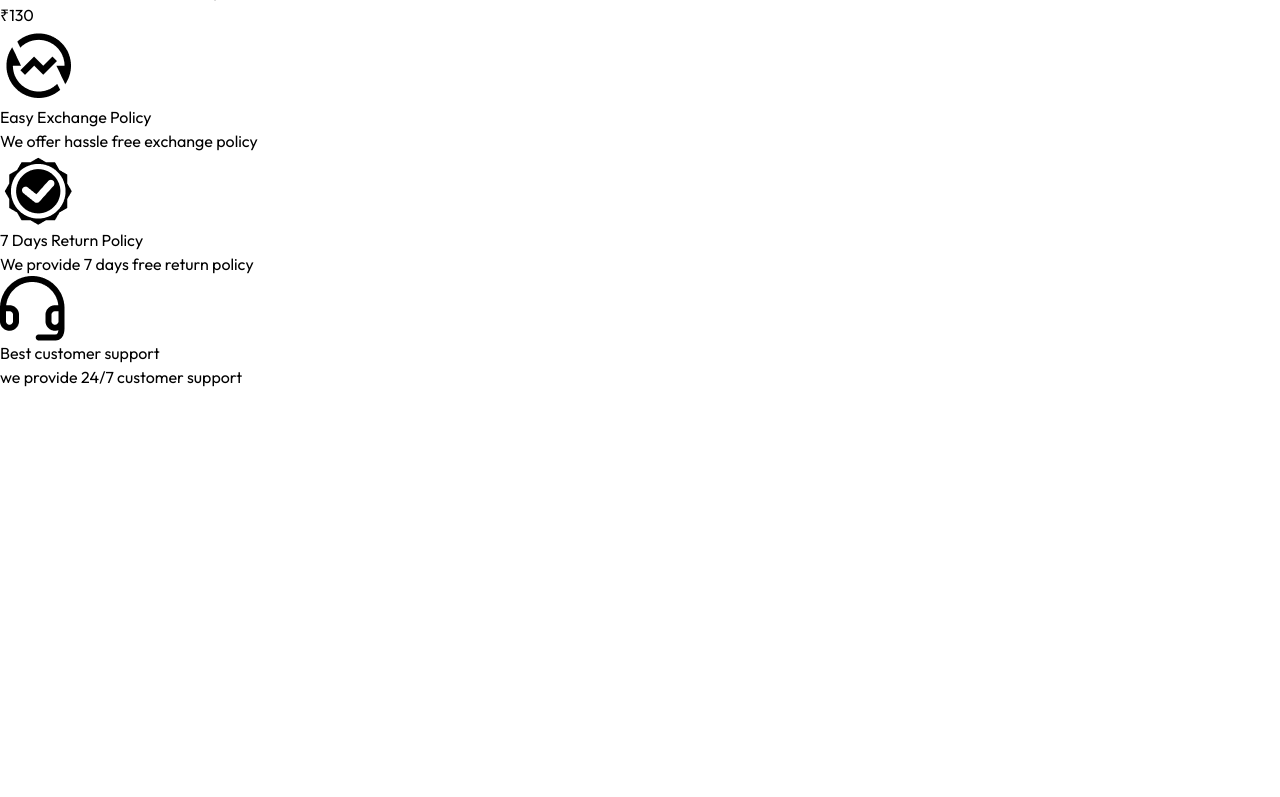
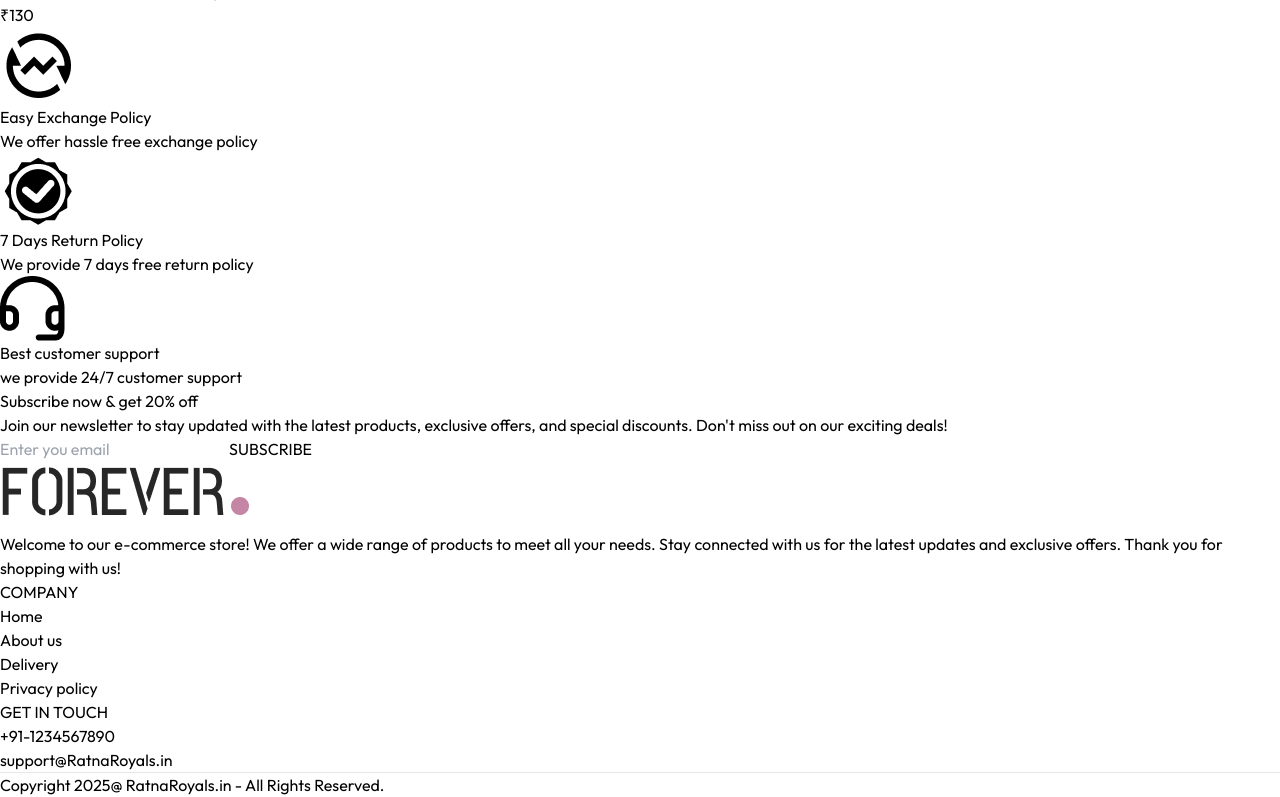
Before and after one commit to iaman-mishra/E-Commerce, a React (Vite) app in the folder frontend/: page / in a window 1280 px wide. Shown: the part 9141-9938 px from the top of the page. Before the commit the page ends 9530 px from the top, so only its background shows below. Built offline with nearby package versions, Linux system fonts and the light colour scheme.

Commit message:
Add Footer and NewsLetterBox components; integrate into Home page

```diff
--- a/frontend/src/App.jsx
+++ b/frontend/src/App.jsx
@@ -15,6 +15,7 @@ import Login from "./pages/Login";
 import Orders from "./pages/Orders";
 import PlaceOrder from "./pages/PlaceOrder";
 import Product from "./pages/Product";
+import Footer from "./components/Footer";
 
 
 const App = () => {
@@ -32,6 +33,7 @@ const App = () => {
         <Route path="/placeorder" element={<PlaceOrder/>} />
         <Route path="/product/:id" element={<Product/>} />
       </Routes>
+      <Footer/>
     </div>
   )
 }
--- /dev/null
+++ b/frontend/src/components/Footer.jsx
@@ -0,0 +1,45 @@
+import React from "react";
+import { assets } from "../assets/assets.js";
+const Footer = () => {
+  return (
+    <div>
+
+        <div className="flex flex-col sm:grid grid-cols-[3fr_1fr_1fr] gap-14 my-10 mt-40 text-sm">
+            <div>
+            <img className="mb-5 w-32" src={assets.logo} alt="logo" />
+            <p className="w-full md:w-2/3 text-gray-600 text-justify">
+                Welcome to our e-commerce store! We offer a wide range of products
+                to meet all your needs. Stay connected with us for the latest
+                updates and exclusive offers. Thank you for shopping with us!
+            </p>
+            </div>
+
+            <div>
+            <p className="text-xl font-medium mb-5">COMPANY</p>
+            <ul className="flex flex-col gap-1 text-gray-600">
+                <li>Home</li>
+                <li>About us</li>
+                <li>Delivery</li>
+                <li>Privacy policy</li>
+            </ul>
+            </div>
+
+            <div>
+            <p className="text-xl font-medium mb-5">GET IN TOUCH</p>
+            <ul className="flex flex-col gap-1 text-gray-600">
+                <li>+91-1234567890</li>
+                <li>support@RatnaRoyals.in</li>
+            </ul>
+            </div>
+        </div>
+
+        <div>
+            <hr />
+            <p className="py-5 text-sm text-center">Copyright 2025@ RatnaRoyals.in - All Rights Reserved.</p>
+        </div>
+
+    </div>
+  );
+};
+
+export default Footer;
--- /dev/null
+++ b/frontend/src/components/NewsLetterBox.jsx
@@ -0,0 +1,40 @@
+import React from "react";
+
+const NewsLetterBox = () => {
+  const SubmitHandler = (e) => {
+    e.preventDefault();
+    console.log("News letter submitted");
+  };
+  return (
+    <div className="text-center">
+      <p className="text-2xl font-medium text-gray-800">
+        Subscribe now & get 20% off
+      </p>
+      <p className="text-gray-400 mt-3">
+        Join our newsletter to stay updated with the latest products, exclusive
+        offers, and special discounts. Don't miss out on our exciting deals!
+      </p>
+      <form
+        onSubmit={(e) => {
+          SubmitHandler(e);
+        }}
+        className="w-full sm:w-1/2 flex items-center gap-3 mx-auto my-6 border pl-3"
+      >
+        <input
+          className="w-full sm:flex-1 outline-none "
+          type="email"
+          placeholder="Enter you email"
+          required
+        />
+        <button
+          className="text-xs px-10 py-4 bg-black text-white"
+          type="submit"
+        >
+          SUBSCRIBE
+        </button>
+      </form>
+    </div>
+  );
+};
+
+export default NewsLetterBox;
--- a/frontend/src/pages/Home.jsx
+++ b/frontend/src/pages/Home.jsx
@@ -3,6 +3,7 @@ import Hero from '../components/Hero'
 import LatesCollection from '../components/LatesCollection.jsx'
 import BestSeller from '../components/BestSeller.jsx'
 import OurPolicies from '../components/OurPolicies.jsx'
+import NewsLetterBox from '../components/NewsLetterBox.jsx'
 
 const Home = () => {
 
@@ -12,6 +13,7 @@ const Home = () => {
       <LatesCollection />
       <BestSeller/>
       <OurPolicies/>
+      <NewsLetterBox/>
     </div>
   )
 }
```
Also changed, not shown: frontend/src/components/OurPolicies.jsx (+28 -18 lines).
